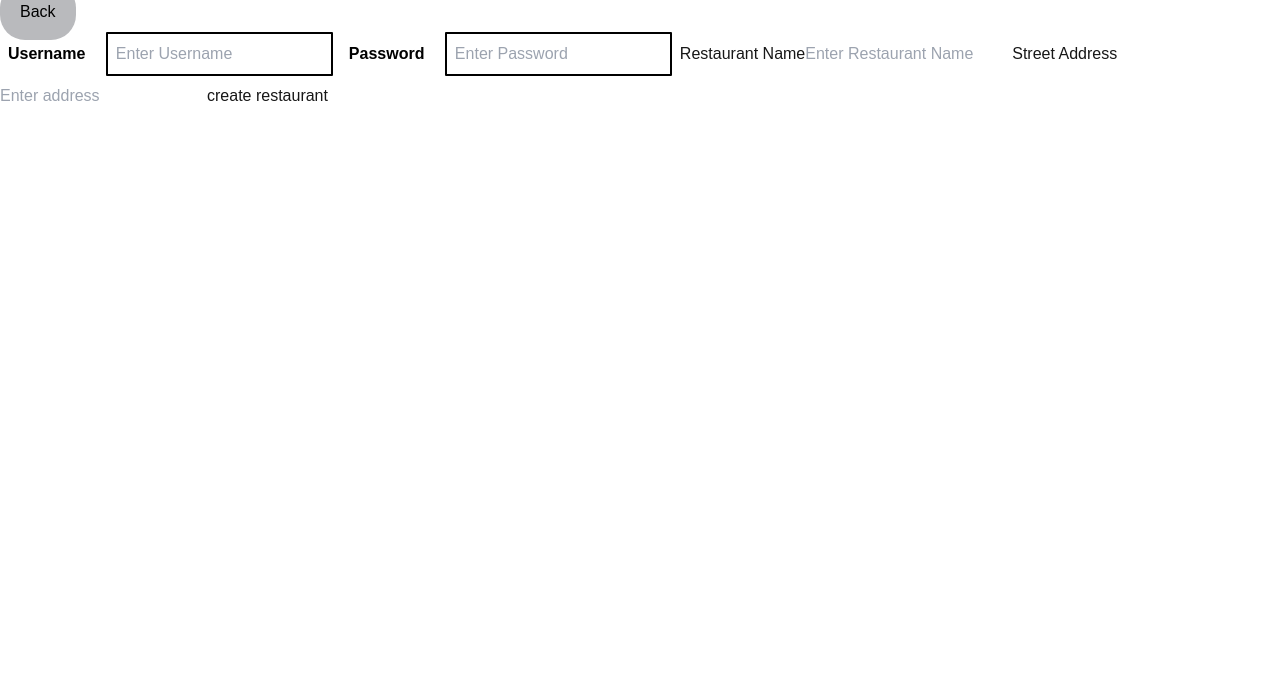
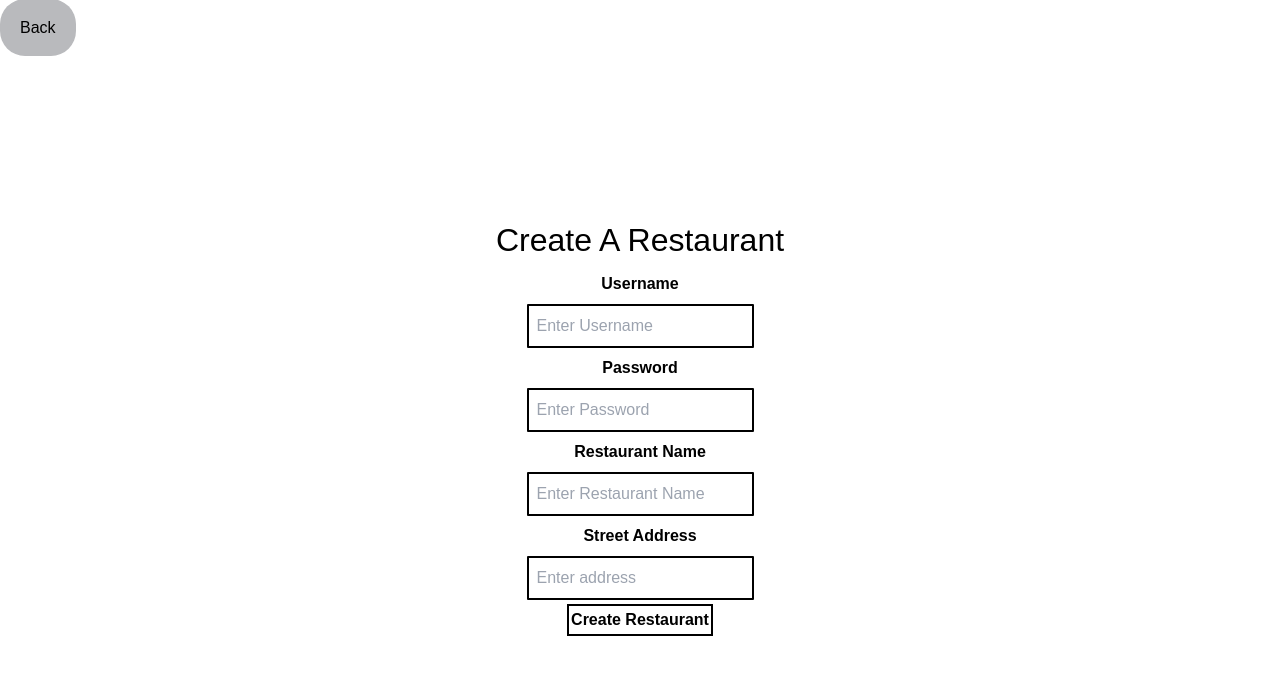
Before and after one commit to Jacob-Bergeron/Software-Engineering-Final-Project, a Next.js app: page /pages/manager/create-restaurant in a window 1280 px wide. Shown: the top 674 px of the page. Built offline with nearby package versions, Linux system fonts and the light colour scheme.

Commit message:
GUI create-restaurant

```diff
--- a/src/app/globals.css
+++ b/src/app/globals.css
@@ -69,4 +69,5 @@ body {
   padding: 20px;
   border-radius: 25px;
   color: black;
+
 }
--- a/src/app/pages/manager/create-restaurant/page.tsx
+++ b/src/app/pages/manager/create-restaurant/page.tsx
@@ -52,13 +52,14 @@ export default function Home() {
   // HTML Elements
   return (
     <div>
-       <div>
+       <div className = "back-button-create">
             <p>
                 <Link href="/pages/login-page" className = "back-button">Back</Link>
             </p>
         </div>
 
       <div className="createRestaurant-page">
+        <h1 className = "title">Create A Restaurant</h1>
         <label className="Username">Username </label>
         <input id="username" type="text" className="UsernameInput" placeholder="Enter Username" />
         <label className="Password">Password </label>
@@ -67,7 +68,7 @@ export default function Home() {
         <input className = "restaurantNameInput" id="restaurant name" type="text" placeholder="Enter Restaurant Name" />
         <label className = "address" >Street Address</label>
         <input className = "addressInput" id="restaurant address" type="text" placeholder="Enter address" />
-        <button onClick={(e) => createRestaurant()}>create restaurant</button>
+        <button className = "createButton" onClick={(e) => createRestaurant()}>Create Restaurant</button>
       </div>
     </div>
   );
--- a/src/app/pages/manager/create-restaurant/style.css
+++ b/src/app/pages/manager/create-restaurant/style.css
@@ -1,6 +1,89 @@
+@tailwind base;
+@tailwind components;
+@tailwind utilities;
 
 
-createRestaurant-page{
+.createRestaurant-page .Username{
+    font-weight: bold;
+    margin: 4px;
+    color: black;
+}
+
+.createRestaurant-page .Password{
+    font-weight: bold;
+    margin: 4px;
+    color: black;
+}
+
+.createRestaurant-page .restaurantName{
+    font-weight: bold;
+    margin: 4px;
+    color: black;
+}
+
+.createRestaurant-page .address{
+    font-weight: bold;
+    margin: 4px;
+    color: black;
+}
+
+
+.createRestaurant-page .UsernameInput{
+    margin: 4px;
+    padding: 8px;
+    font-size: 16px;
+    border: 2px solid #000;
+    border-radius: 1px;
+    color: black;
+
+}
+
+.createRestaurant-page .PasswordInput{
+    margin: 4px;
+    padding: 8px;
+    font-size: 16px;
+    border: 2px solid #000;
+    border-radius: 1px;
+    color: black;
+
+}
+
+.createRestaurant-page .restaurantNameInput{
+    margin: 4px;
+    padding: 8px;
+    font-size: 16px;
+    border: 2px solid #000;
+    border-radius: 1px;
+    color: black;
+
+}
+
+.createRestaurant-page .addressInput{
+    margin: 4px;
+    padding: 8px;
+    font-size: 16px;
+    border: 2px solid #000;
+    border-radius: 1px;
+    color: black;
+
+}
+
+.createRestaurant-page .title{
+    margin: 4px;
+    font-size: 32px;
+    color: black;
+
+}
+
+.createRestaurant-page .createButton{
+    border: 2px solid #000;
+    color: black;
+    font-size: 16px;
+    font-weight: bold;
+    padding: 2px;
+}
+
+.createRestaurant-page{
     display: flex;
     justify-content: center;
     align-items: center;
@@ -10,34 +93,6 @@ createRestaurant-page{
     background-color: white;
 }
 
-.createRestaurant-page .Username{
-    font-weight: bold;
-    margin: 8px;
-    color: black;
+.back-button-create{
+    transform: translateY(2vh);
 }
-
-.createRestaurant-page .Password{
-    font-weight: bold;
-    margin: 8px;
-    color: black;
-}
-
-.createRestaurant-page .UsernameInput{
-    margin: 8px;
-    padding: 8px;
-    font-size: 16px;
-    border: 2px solid #000;
-    border-radius: 1px;
-    color: black;
-
-}
-
-.createRestaurant-page .PasswordInput{
-    margin: 8px;
-    padding: 8px;
-    font-size: 16px;
-    border: 2px solid #000;
-    border-radius: 1px;
-    color: black;
-
-}
```
